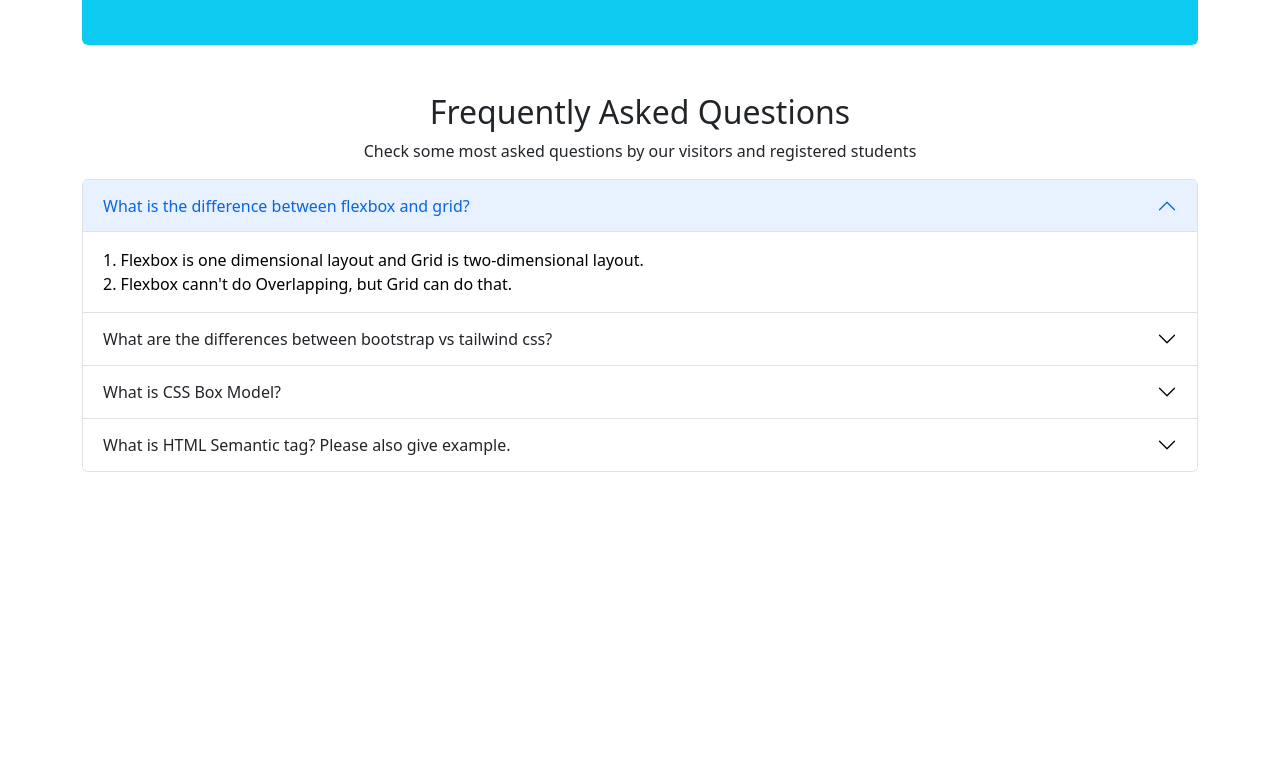
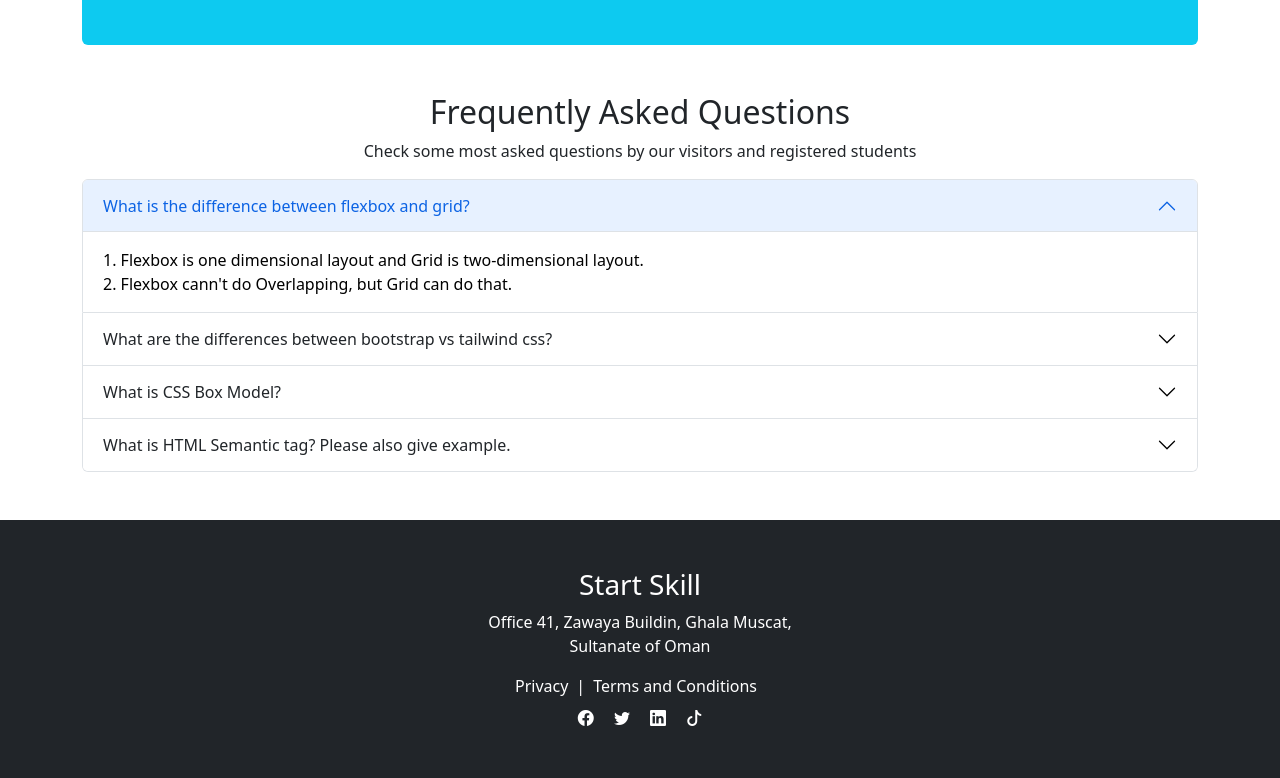
Before and after one commit to khalilonline99/start-skill, a plain HTML site: page index.html in a window 1280 px wide. Shown: the part 2408-3186 px from the top of the page. Before the commit the page ends 2880 px from the top, so only its background shows below. Drawn offline with nearby package versions, Linux system fonts and the light colour scheme.

Commit message:
added footer

```diff
--- a/index.html
+++ b/index.html
@@ -10,6 +10,9 @@
 
     <!-- external css file  -->
     <link rel="stylesheet" href="styles.css">
+
+    <!-- bootstrap icons  -->
+    <link rel="stylesheet" href="https://cdn.jsdelivr.net/npm/bootstrap-icons@1.9.1/font/bootstrap-icons.css">
 
 </head>
 
@@ -298,7 +301,7 @@
 
         <!-- FAQ started from here  -->
 
-        <section>
+        <section class="my-5">
             <div class="text-center mb-3">
                 <h2>Frequently Asked Questions</h2>
                 <p>Check some most asked questions by our visitors and registered students</p>
@@ -361,10 +364,29 @@
         </section>
 
         <!-- FAQ ended from here  -->
-
-
     </main>
 
+ <!-- footer started  -->
+ <footer class="container-fluid d-flex flex-column align-items-center text-white bg-dark">
+
+        <h3 class="mt-5">Start Skill</h3>
+    <p class="text-center">Office 41, Zawaya Buildin, Ghala Muscat, <br>
+        Sultanate of Oman</p>
+        <div class="text-body d-flex align-items-center mb-2">
+            <a class="text-decoration-none text-white me-2" href="#">Privacy</a>
+            <span class="text-white me-2">|</span>
+            <a class="text-decoration-none text-white me-2" href="#">Terms and Conditions</a>
+        </div>
+        <div class="mb-5">
+            <a class="text-decoration-none text-white" href="#"><i class="bi bi-facebook mx-2"></i></a>
+            <a class="text-decoration-none text-white" href="#"><i class="bi bi-twitter mx-2"></i></a>
+                <a class="text-decoration-none text-white" href="#"><i class="bi bi-linkedin mx-2"></i></a>
+                    <a class="text-decoration-none text-white" href="#"><i class="bi bi-tiktok mx-2"></i></a>
+        </div>
+
+</footer>
+
+<!-- footer ended  -->
 
 
 
```
